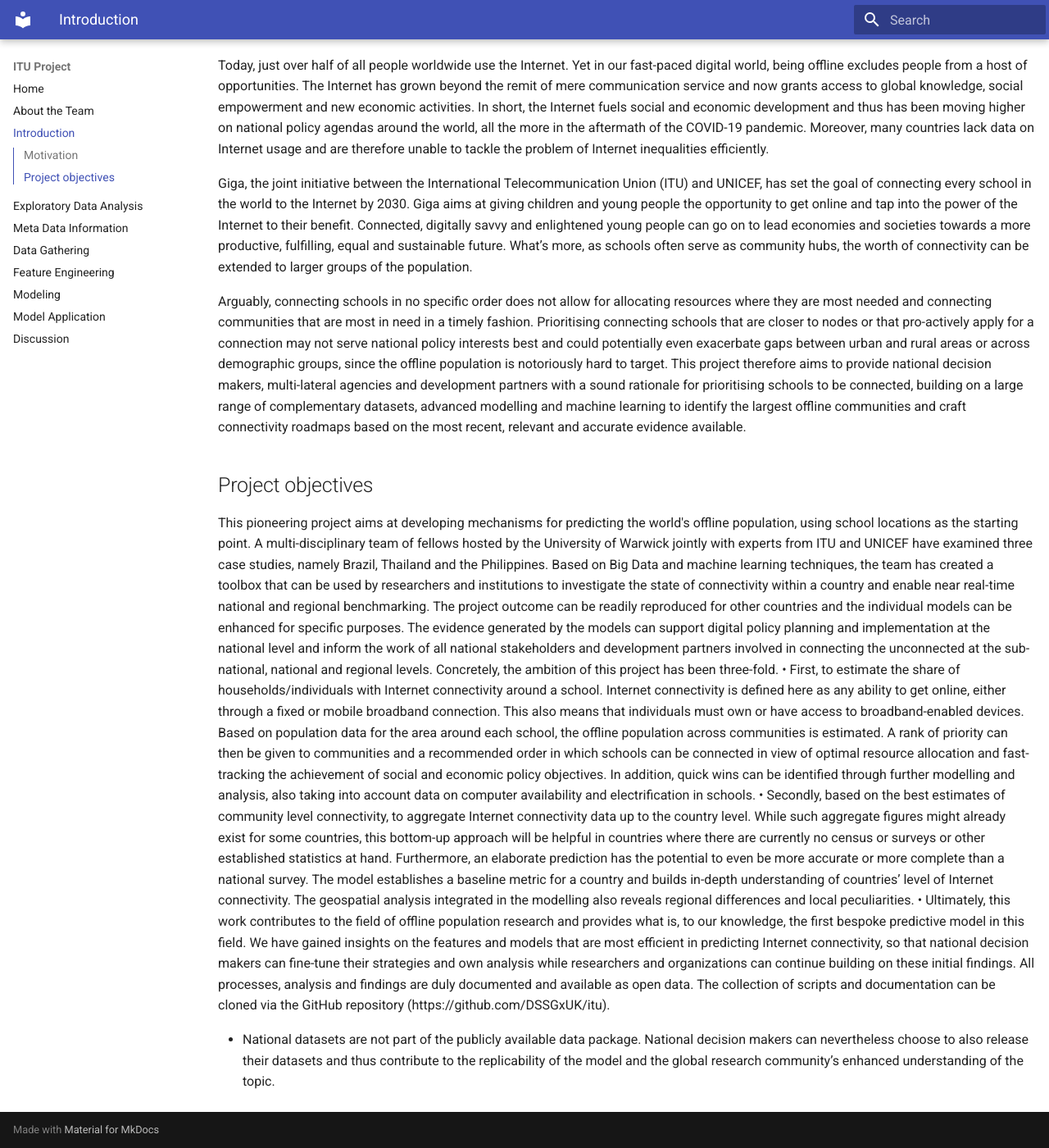
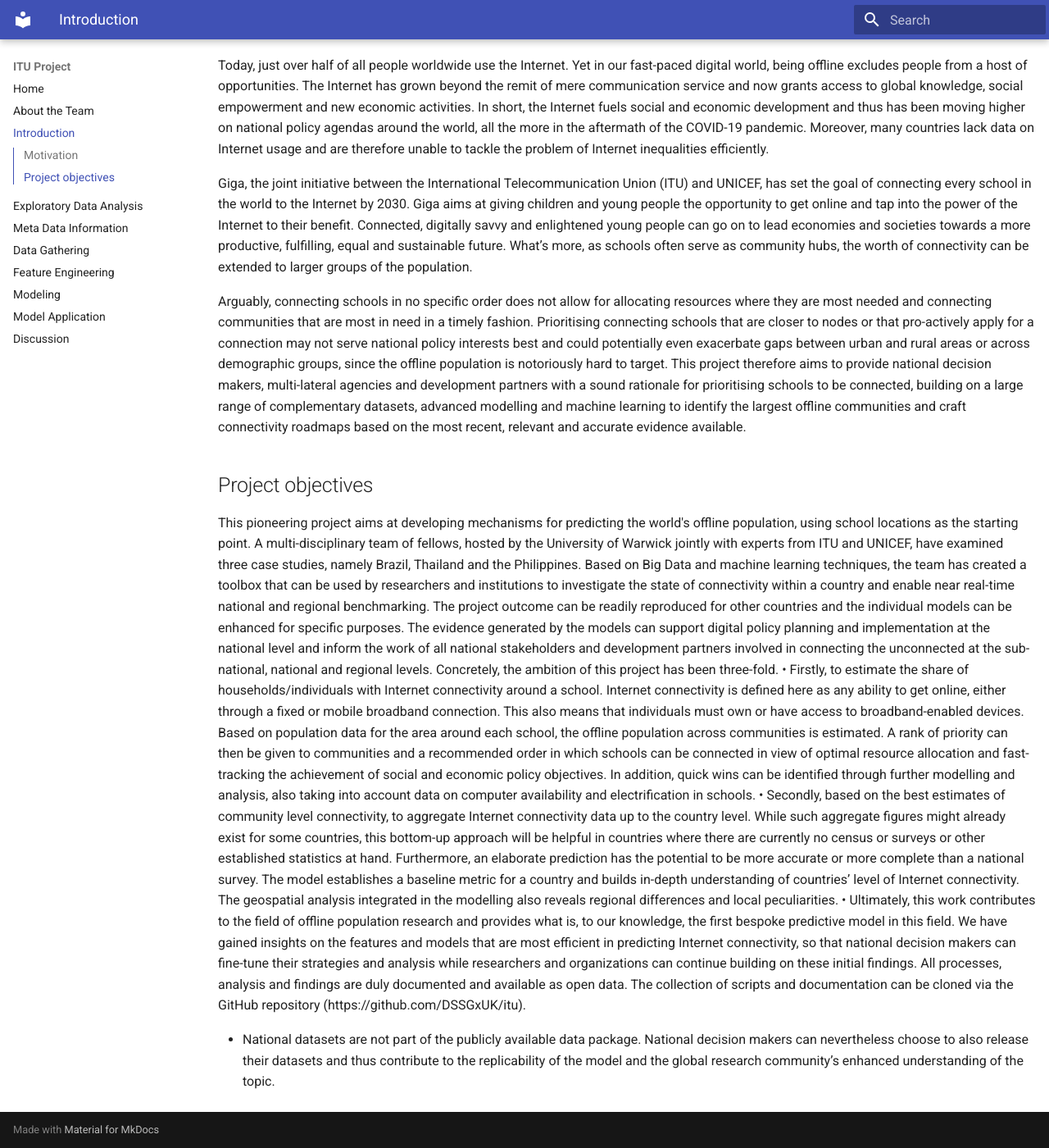
Before and after one commit to DSSGxUK/itu, an MkDocs documentation site: the page built from documentation/docs/intro.md, in a window 1280 px wide and 1400 px high, scrolled down 164 px. Shown: the whole window at 82% size. Built offline with MkDocs 1.6.1 and Material for MkDocs 9.7.7, drawn with Linux system fonts in a browser that asks for light colours.

Commit message:
Update intro.md

```diff
--- a/documentation/docs/intro.md
+++ b/documentation/docs/intro.md
@@ -8,10 +8,10 @@
 
 ## Project objectives
 
-This pioneering project aims at developing mechanisms for predicting the world's offline population, using school locations as the starting point. A multi-disciplinary team of fellows hosted by the University of Warwick jointly with experts from ITU and UNICEF have examined three case studies, namely Brazil, Thailand and the Philippines. Based on Big Data and machine learning techniques, the team has created a toolbox that can be used by researchers and institutions to investigate the state of connectivity within a country and enable near real-time national and regional benchmarking. The project outcome can be readily reproduced for other countries and the individual models can be enhanced for specific purposes. The evidence generated by the models can support digital policy planning and implementation at the national level and inform the work of all national stakeholders and development partners involved in connecting the unconnected at the sub-national, national and regional levels.
+This pioneering project aims at developing mechanisms for predicting the world's offline population, using school locations as the starting point. A multi-disciplinary team of fellows, hosted by the University of Warwick jointly with experts from ITU and UNICEF, have examined three case studies, namely Brazil, Thailand and the Philippines. Based on Big Data and machine learning techniques, the team has created a toolbox that can be used by researchers and institutions to investigate the state of connectivity within a country and enable near real-time national and regional benchmarking. The project outcome can be readily reproduced for other countries and the individual models can be enhanced for specific purposes. The evidence generated by the models can support digital policy planning and implementation at the national level and inform the work of all national stakeholders and development partners involved in connecting the unconnected at the sub-national, national and regional levels.
 Concretely, the ambition of this project has been three-fold.
-•	First, to estimate the share of households/individuals with Internet connectivity around a school. Internet connectivity is defined here as any ability to get online, either through a fixed or mobile broadband connection. This also means that individuals must own or have access to broadband-enabled devices. Based on population data for the area around each school, the offline population across communities is estimated. A rank of priority can then be given to communities and a recommended order in which schools can be connected in view of optimal resource allocation and fast-tracking the achievement of social and economic policy objectives. In addition, quick wins can be identified through further modelling and analysis, also taking into account data on computer availability and electrification in schools.
-•	Secondly, based on the best estimates of community level connectivity, to aggregate Internet connectivity data up to the country level. While such aggregate figures might already exist for some countries, this bottom-up approach will be helpful in countries where there are currently no census or surveys or other established statistics at hand. Furthermore, an elaborate prediction has the potential to even be more accurate or more complete than a national survey. The model establishes a baseline metric for a country and builds in-depth understanding of countries’ level of Internet connectivity. The geospatial analysis integrated in the modelling also reveals regional differences and local peculiarities.
-•	Ultimately, this work contributes to the field of offline population research and provides what is, to our knowledge, the first bespoke predictive model in this field. We have gained insights on the features and models that are most efficient in predicting Internet connectivity, so that national decision makers can fine-tune their strategies and own analysis while researchers and organizations can continue building on these initial findings. All processes, analysis and findings are duly documented and available as open data. The collection of scripts and documentation can be cloned via the GitHub repository (https://github.com/DSSGxUK/itu).
+•	Firstly, to estimate the share of households/individuals with Internet connectivity around a school. Internet connectivity is defined here as any ability to get online, either through a fixed or mobile broadband connection. This also means that individuals must own or have access to broadband-enabled devices. Based on population data for the area around each school, the offline population across communities is estimated. A rank of priority can then be given to communities and a recommended order in which schools can be connected in view of optimal resource allocation and fast-tracking the achievement of social and economic policy objectives. In addition, quick wins can be identified through further modelling and analysis, also taking into account data on computer availability and electrification in schools.
+•	Secondly, based on the best estimates of community level connectivity, to aggregate Internet connectivity data up to the country level. While such aggregate figures might already exist for some countries, this bottom-up approach will be helpful in countries where there are currently no census or surveys or other established statistics at hand. Furthermore, an elaborate prediction has the potential to be more accurate or more complete than a national survey. The model establishes a baseline metric for a country and builds in-depth understanding of countries’ level of Internet connectivity. The geospatial analysis integrated in the modelling also reveals regional differences and local peculiarities.
+•	Ultimately, this work contributes to the field of offline population research and provides what is, to our knowledge, the first bespoke predictive model in this field. We have gained insights on the features and models that are most efficient in predicting Internet connectivity, so that national decision makers can fine-tune their strategies and analysis while researchers and organizations can continue building on these initial findings. All processes, analysis and findings are duly documented and available as open data. The collection of scripts and documentation can be cloned via the GitHub repository (https://github.com/DSSGxUK/itu).
 
  * National datasets are not part of the publicly available data package. National decision makers can nevertheless choose to also release their datasets and thus contribute to the replicability of the model and the global research community’s enhanced understanding of the topic.
```
